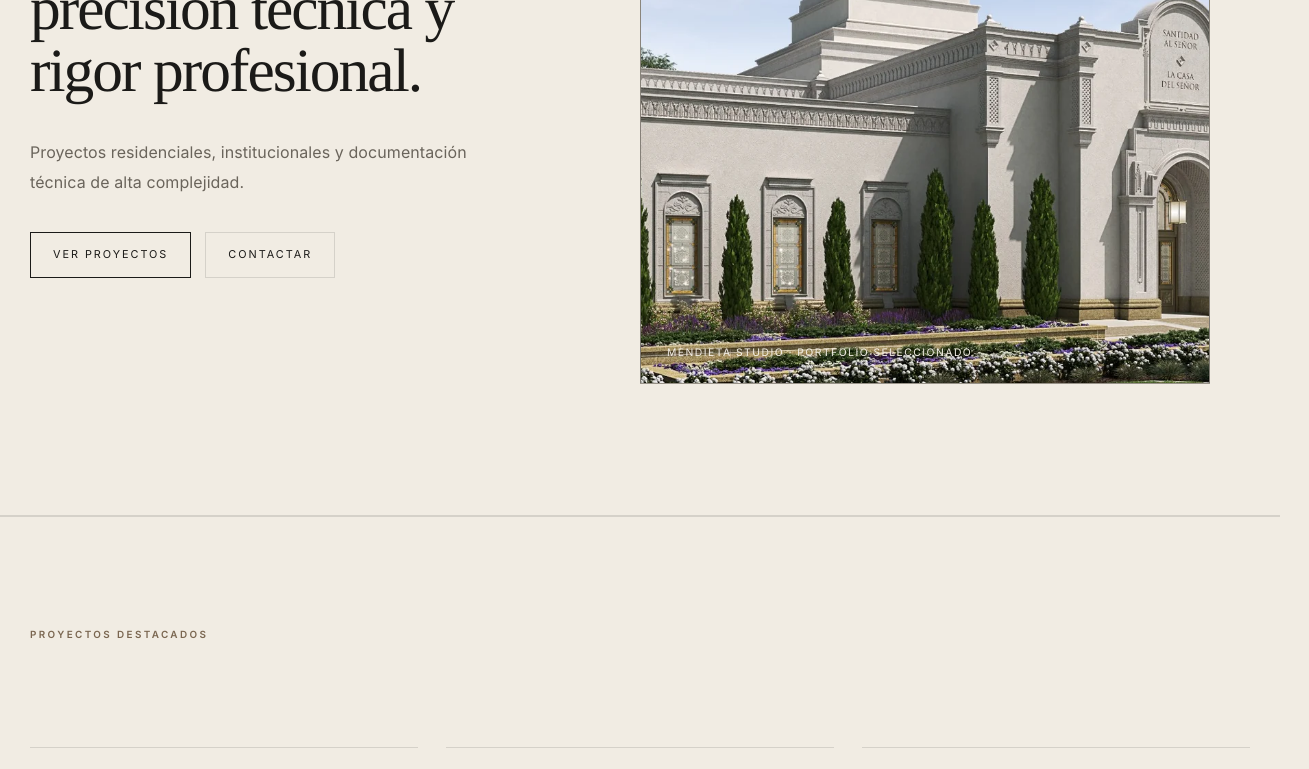
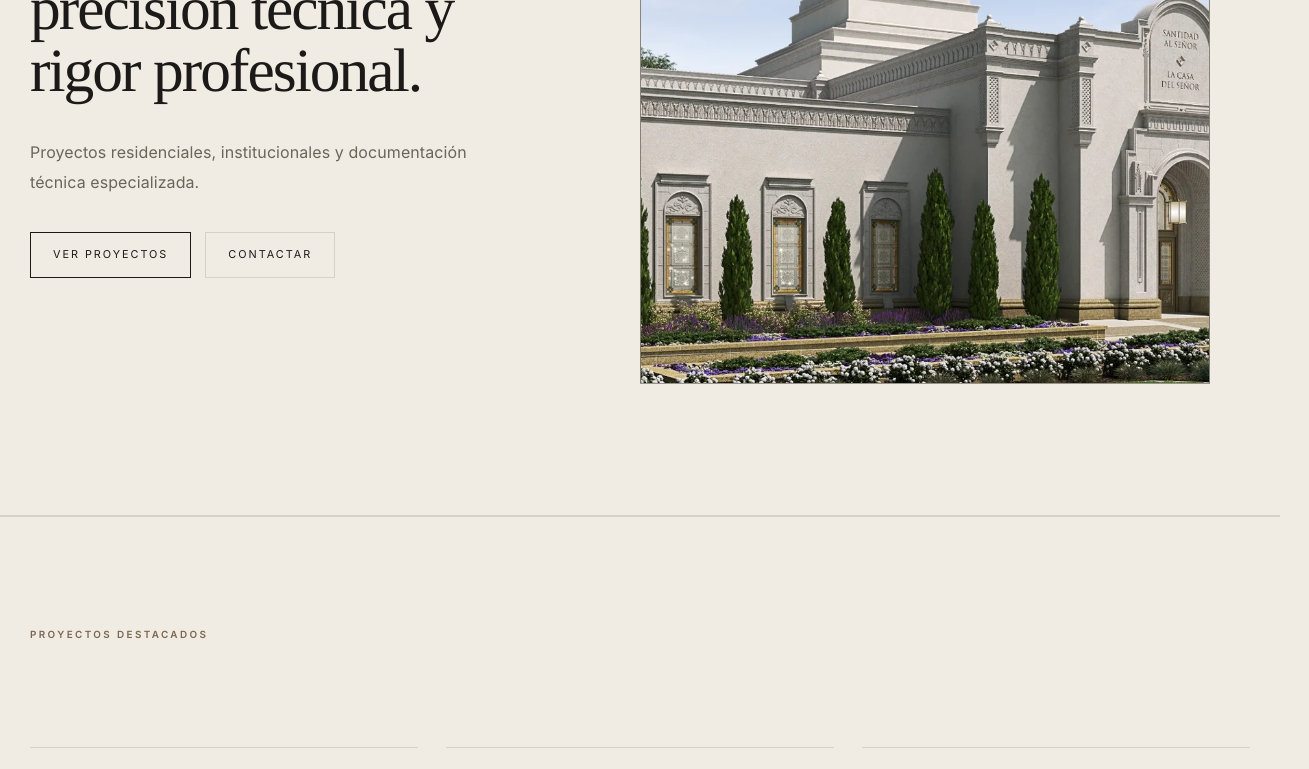
Before and after one commit to richimenvic/mendieta-studio-web, a React (Vite) app: page / in a window 1280 px wide. Shown: the part 600-1369 px from the top of the page, 1309 px wide, since content can reach past the window. Built offline with nearby package versions, Linux system fonts and the light colour scheme.

Commit message:
Refina contenido editorial de Home, Proyectos y Contacto

```diff
--- a/src/pages/Contact.jsx
+++ b/src/pages/Contact.jsx
@@ -1,5 +1,5 @@
 import ContactForm from '../components/ContactForm'
 
 export default function Contact() {
-  return <main className="page-hero"><div className="wrap"><div className="kicker">Contacto</div><h1>Hablemos de su próximo proyecto</h1><div className="box contact-form-box"><ContactForm /></div></div></main>
+  return <main className="page-hero"><div className="wrap"><div className="kicker">Contacto</div><h1>Hablemos de su próximo proyecto</h1><p className="section-copy">Estamos disponibles para nuevas oportunidades, colaboraciones y encargos arquitectónicos.</p><div className="box contact-form-box"><ContactForm /></div></div></main>
 }
--- a/src/pages/Home.jsx
+++ b/src/pages/Home.jsx
@@ -1,5 +1,4 @@
 import { Link } from 'react-router-dom'
-import ContactForm from '../components/ContactForm'
 import { featuredProjects } from '../data/projects'
 
 const homeFeaturedProjects = featuredProjects.slice(0, 3)
@@ -12,7 +11,7 @@ export default function Home() {
           <div>
             <div className="kicker">Mendieta Studio · Arquitectura</div>
             <h1 className="home-hero-title">Arquitectura contemporánea desarrollada con precisión técnica y rigor profesional.</h1>
-            <p className="lead">Proyectos residenciales, institucionales y documentación técnica de alta complejidad.</p>
+            <p className="lead">Proyectos residenciales, institucionales y documentación técnica especializada.</p>
             <div className="home-hero-actions">
               <Link className="cta-link" to="/proyectos">Ver Proyectos</Link>
               <Link className="cta-link cta-link--ghost" to="/contacto">Contactar</Link>
@@ -20,7 +19,6 @@ export default function Home() {
           </div>
           <figure className="hero-image hero-image-photo">
             <img className="media-img" src="/img/projects/lapaz-hero.webp" alt="Vista exterior del Templo La Paz, proyecto destacado de Mendieta Studio" loading="eager" />
-            <figcaption>Mendieta Studio · Portfolio seleccionado</figcaption>
           </figure>
         </div>
       </section>
@@ -76,11 +74,12 @@ export default function Home() {
 
       <section className="section">
         <div className="wrap">
-          <div className="kicker">Contacto</div>
-          <h2>Hablemos de su próximo proyecto</h2>
-          <p className="section-copy home-contact-copy">Estamos disponibles para nuevas oportunidades, colaboraciones y encargos arquitectónicos.</p>
-          <div className="box contact-form-box">
-            <ContactForm />
+          <div className="home-cta-section">
+            <div>
+              <h2>Hablemos de su próximo proyecto</h2>
+              <p className="section-copy home-contact-copy">Estamos disponibles para nuevas oportunidades, colaboraciones y encargos arquitectónicos.</p>
+            </div>
+            <Link className="cta-link" to="/contacto">Contactar</Link>
           </div>
         </div>
       </section>
--- a/src/pages/Projects.jsx
+++ b/src/pages/Projects.jsx
@@ -2,5 +2,5 @@ import ProjectCard from '../components/ProjectCard'
 import { projects } from '../data/projects'
 
 export default function Projects() {
-  return <main className="page-hero"><div className="wrap"><div className="kicker">Portfolio</div><h1>Proyectos</h1>{projects.map((p) => <ProjectCard key={p.slug} project={p} />)}</div></main>
+  return <main className="page-hero"><div className="wrap"><div className="kicker">Proyectos</div><h1>Proyectos</h1>{projects.map((p) => <ProjectCard key={p.slug} project={p} />)}</div></main>
 }
--- a/src/styles.css
+++ b/src/styles.css
@@ -125,17 +125,6 @@ h3{font-size:clamp(1.2rem,1.8vw,1.62rem);line-height:1.2;letter-spacing:-.015em}
   position:absolute;
   inset:24px;
   border:1px solid rgba(255,255,255,.4);
-}
-
-.hero-image figcaption{
-  position:absolute;
-  left:26px;
-  bottom:20px;
-  margin:0;
-  font-size:.65rem;
-  letter-spacing:.14em;
-  text-transform:uppercase;
-  color:#f5f0e8;
 }
 
 .section{padding:clamp(112px,11vw,184px) 0;border-top:1px solid var(--line)}
@@ -838,6 +827,15 @@ footer{padding:52px 0 68px;border-top:1px solid var(--line);color:var(--muted);f
   margin-bottom:0;
 }
 
+.home-cta-section{
+  display:grid;
+  grid-template-columns:minmax(0,1fr) auto;
+  gap:28px;
+  align-items:end;
+  border-top:1px solid var(--line);
+  padding-top:28px;
+}
+
 .project-detail-media{
   margin:0 0 28px;
   min-height:clamp(280px,42vw,560px);
@@ -846,7 +844,8 @@ footer{padding:52px 0 68px;border-top:1px solid var(--line);color:var(--muted);f
 @media(max-width:1080px){
   .home-project-grid,
   .home-services-grid,
-  .home-about-grid{
+  .home-about-grid,
+  .home-cta-section{
     grid-template-columns:1fr;
   }
 }
```
